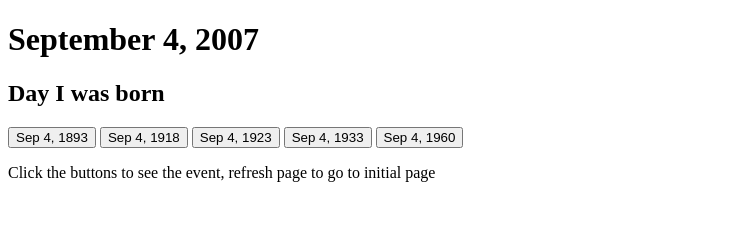
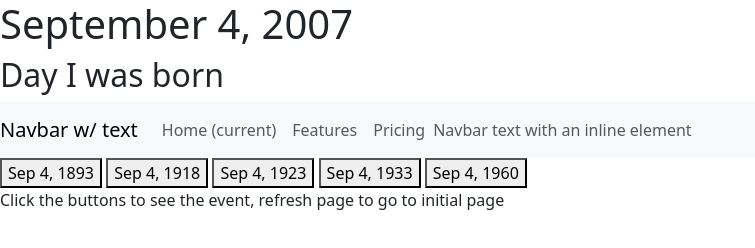
Before and after one commit to HarrisM00/On-my-birthday, a plain HTML site: page index.html in a window 1280 px wide. Shown: the whole page, without its empty margins (0-755 px from the left). Drawn offline with nearby package versions, Linux system fonts and the light colour scheme.

Commit message:
Bootstrap added

```diff
--- a/index.html
+++ b/index.html
@@ -8,7 +8,30 @@
 <body>
   <h1>September 4, 2007</h1>
   <h2>Day I was born</h2>
-
+  <!--Bootstrap Start-->
+  <nav class="navbar navbar-expand-lg navbar-light bg-light">
+    <a class="navbar-brand" href="#">Navbar w/ text</a>
+    <button class="navbar-toggler" type="button" data-toggle="collapse" data-target="#navbarText" aria-controls="navbarText" aria-expanded="false" aria-label="Toggle navigation">
+      <span class="navbar-toggler-icon"></span>
+    </button>
+    <div class="collapse navbar-collapse" id="navbarText">
+      <ul class="navbar-nav mr-auto">
+        <li class="nav-item active">
+          <a class="nav-link" href="#">Home <span class="sr-only">(current)</span></a>
+        </li>
+        <li class="nav-item">
+          <a class="nav-link" href="#">Features</a>
+        </li>
+        <li class="nav-item">
+          <a class="nav-link" href="#">Pricing</a>
+        </li>
+      </ul>
+      <span class="navbar-text">
+        Navbar text with an inline element
+      </span>
+    </div>
+  </nav>
+  <!--Bootstrap End-->
     <button onclick="updateContent('Sep 4, 1893')">Sep 4, 1893</button>
     <button onclick="updateContent('Sep 4, 1918')">Sep 4, 1918</button>
     <button onclick="updateContent('Sep 4, 1923')">Sep 4, 1923</button>
@@ -18,7 +41,8 @@
     <div id="contentContainer">
         <p id="paragraph">Click the buttons to see the event, refresh page to go to initial page</p>
     </div>
-
+    <script src="https://cdn.jsdelivr.net/npm/bootstrap@5.3.3/dist/js/bootstrap.bundle.min.js" integrity="sha384-YvpcrYf0tY3lHB60NNkmXc5s9fDVZLESaAA55NDzOxhy9GkcIdslK1eN7N6jIeHz" crossorigin="anonymous"></script>
+<link href="https://cdn.jsdelivr.net/npm/bootstrap@5.3.3/dist/css/bootstrap.min.css" rel="stylesheet" integrity="sha384-QWTKZyjpPEjISv5WaRU9OFeRpok6YctnYmDr5pNlyT2bRjXh0JMhjY6hW+ALEwIH" crossorigin="anonymous">
     <script src="script.js"></script>
 </body>
 </html>
```
